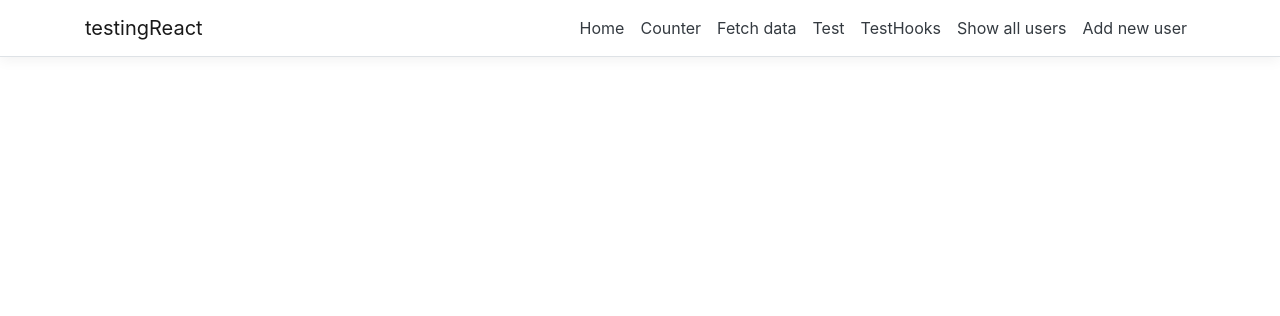
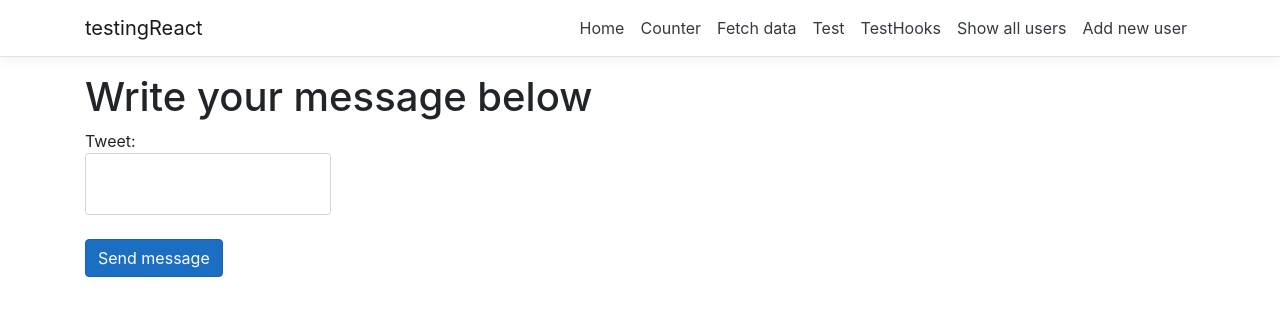
Before and after one commit to Laaggan/social-media, a React (Create React App) app in the folder testingReact/ClientApp/: page /create-tweet in a window 1280 px wide. Shown: the top 316 px of the page. Built offline with nearby package versions, Linux system fonts and the light colour scheme.

Commit message:
You can now write tweets to the database

```diff
--- a/testingReact/ClientApp/src/App.js
+++ b/testingReact/ClientApp/src/App.js
@@ -8,6 +8,7 @@ import { Test } from './components/Test';
 import { TestHooks } from './components/TestHooks';
 import { ShowAllUsers } from './components/ShowAllUsers';
 import { AddNewUser } from './components/AddNewUser';
+import { CreateTweet } from './components/CreateTweet';
 
 import './custom.css'
 
@@ -22,9 +23,10 @@ export default class App extends Component {
         <Route path='/counter' component={Counter} />
         <Route path='/fetch-data' component={FetchData} />
         <Route path='/test' component={Test} />
-            <Route path='/test-hooks' component={TestHooks} />
-            <Route path='/show-all-users' component={ShowAllUsers} />
-            <Route path='/add-new-user' component={AddNewUser} />
+        <Route path='/test-hooks' component={TestHooks} />
+        <Route path='/show-all-users' component={ShowAllUsers} />
+        <Route path='/add-new-user' component={AddNewUser} />
+        <Route path='/create-tweet' component={CreateTweet} />
       </Layout>
     );
   }
--- /dev/null
+++ b/testingReact/ClientApp/src/components/CreateTweet.js
@@ -0,0 +1,57 @@
+import React, { Component, useState } from 'react';
+
+export class CreateTweet extends Component {
+    static displayName = CreateTweet.name;
+
+  constructor(props) {
+    super(props);
+  }
+
+  render() {
+    return (
+      <div>
+        <h1>Write your message below</h1>
+            <TweetForm
+                AddTweetToDb={AddTweetToDb}
+            />
+      </div>
+    );
+  }
+}
+
+async function AddTweetToDb(userId, tweet) {
+    const response = await fetch(
+        'api/Home/createTweet?userId=' + userId + "&tweet=" + tweet, {
+            method: 'post'
+        }
+    );
+}
+
+const TweetForm = (props) => {
+    const [tweet, setTweet] = useState('');
+
+    const cleanForm = () => {
+        setTweet('');
+    }
+
+    return (
+        <>
+            <form className="form-group">
+            <label>
+                    Tweet:
+            <textarea
+                className="form-control"
+                type="text"
+                name="name"
+                value={tweet}
+                onChange={e => setTweet(e.target.value)}
+                maxlength="255"
+            />
+            </label>
+            </form>
+
+            <button style={{ display: 'block' }} className="btn btn-primary" onClick={() => props.AddTweetToDb(1, tweet).then(cleanForm())}>Send message</button>
+            <p> {tweet} </p>
+        </>
+        )
+}
--- a/testingReact/ClientApp/src/custom.css
+++ b/testingReact/ClientApp/src/custom.css
@@ -20,3 +20,7 @@ code {
 div.btn-div {
     margin: 10px 0px 10px 0px;
 }
+
+textarea {
+    resize: none;
+}
```
Also changed, not shown: 1 other file (tests, documents, lock files or other folders).
